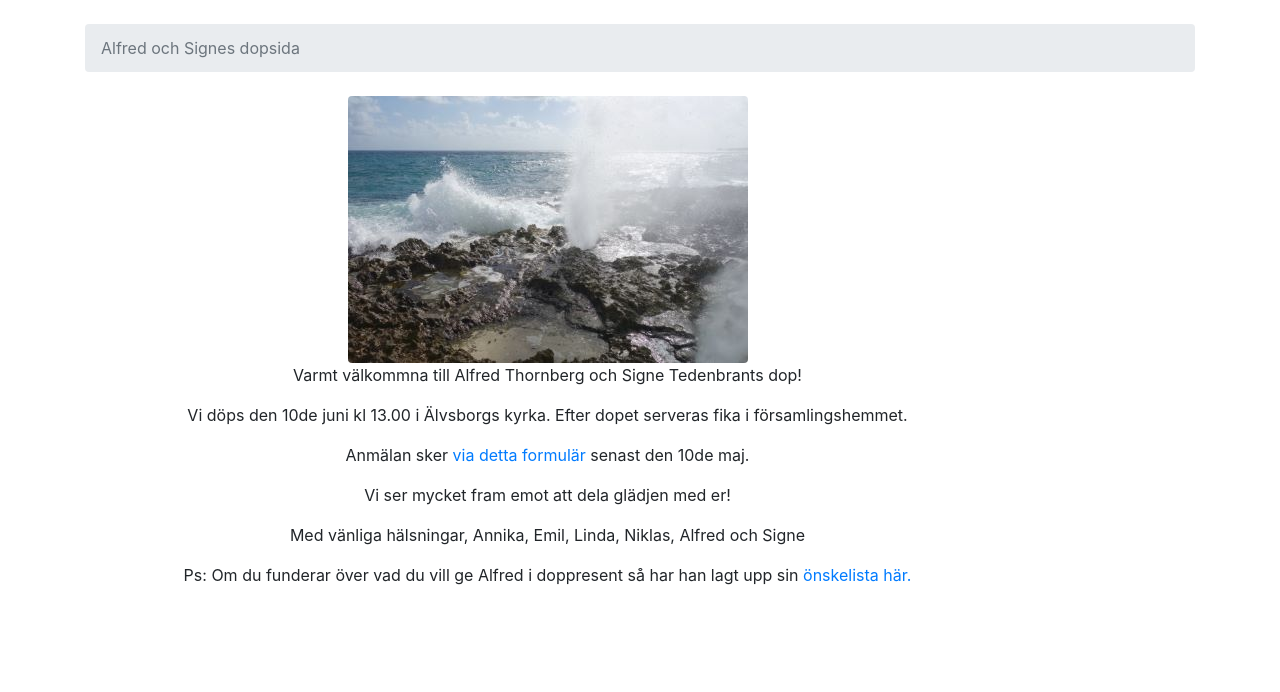
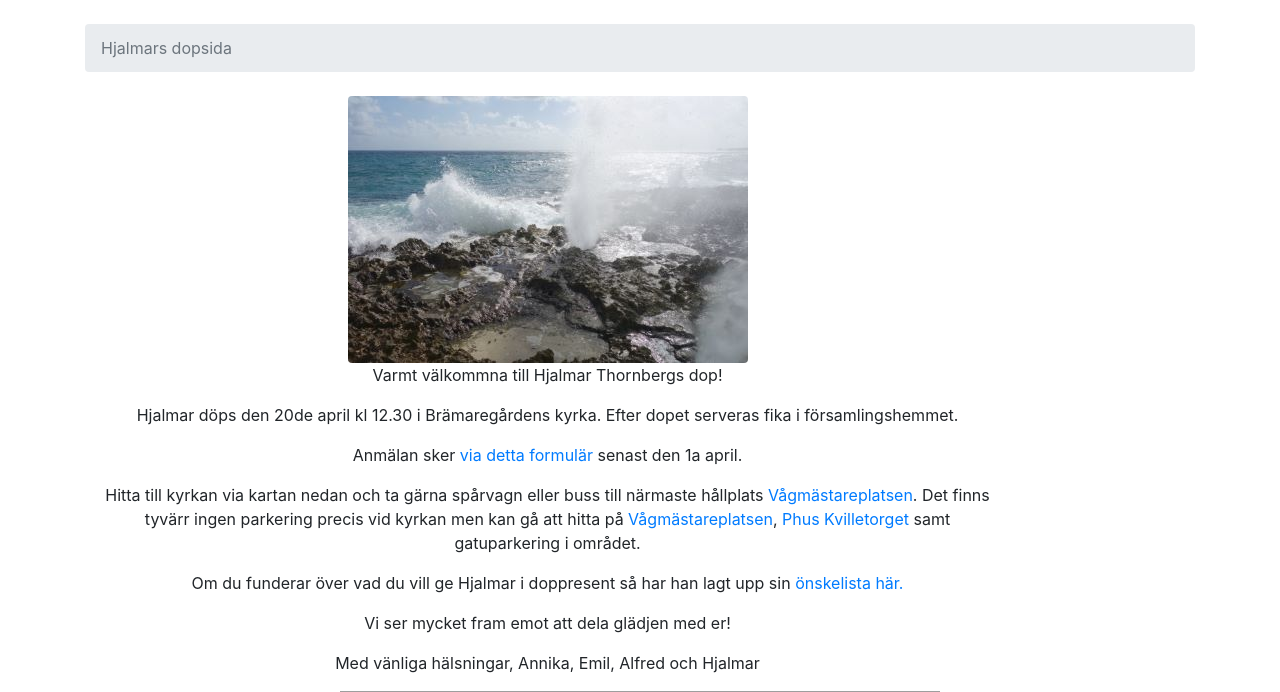
Before and after one commit to AAnkanJ/brollop, a Django app: page / in a window 1280 px wide. Shown: the top 692 px of the page. Before the commit the page ends 585 px from the top, so only its background shows below. Run offline with Django 3.2, Linux system fonts and the light colour scheme; some libraries are stand-ins or nearby versions; some web fonts are replaced; grey boxes are pictures that could not be loaded.

Commit message:
uppdaterat tll hjalmar

```diff
--- a/templates/base.html
+++ b/templates/base.html
@@ -2,7 +2,7 @@
 <html>
   <head>
     <meta charset="utf-8">
-    <title>{% block title %}Alfred och Signes dopsida{% endblock %}</title>
+    <title>{% block title %}Hjalmars dopsida{% endblock %}</title>
     <link href="https://fonts.googleapis.com/css?family=Liu+Jian+Mao+Cao&display=swap" rel="stylesheet">
     <link rel="stylesheet" href="{% static 'css/bootstrap.min.css' %}">
     <link rel="stylesheet" href="{% static 'css/app.css' %}">
--- a/templates/home.html
+++ b/templates/home.html
@@ -3,7 +3,7 @@
 {% load static %}
 
 {% block breadcrumb %}
-  <li class="breadcrumb-item active">Alfred och Signes dopsida</li>
+  <li class="breadcrumb-item active">Hjalmars dopsida</li>
 {% endblock %}
 
 {% block content %}
@@ -13,27 +13,33 @@
     <div class="row">
         <div class="col-10">
               <img src="{% static 'img/hav.jpg' %}" class="rounded mx-auto d-block" alt="{ Välkommen }">
-          <p class="text-center">Varmt välkommna till Alfred Thornberg och Signe Tedenbrants dop!
+          <p class="text-center">Varmt välkommna till Hjalmar Thornbergs dop!
                             </p><p class="text-center">
-Vi döps den 10de juni kl 13.00 i Älvsborgs kyrka.
+Hjalmar döps den 20de april kl 12.30 i Brämaregårdens kyrka.
 Efter dopet serveras fika i församlingshemmet.
 </p><p class="text-center">
-Anmälan sker <a href="https://forms.gle/PmF3aJTqSWeT384R7" class="text-decoration-none" target="_blank" >via detta formulär</a> senast den 10de maj.
+Anmälan sker <a href="https://forms.gle/4Ec4F5HxqkBHQxSr6" class="text-decoration-none" target="_blank">via detta formulär</a> senast den 1a april.
 </p><p class="text-center">
+Hitta till kyrkan via kartan nedan och ta gärna spårvagn eller buss till närmaste hållplats<a href="https://maps.app.goo.gl/cSNZTyRfJNM4Thda6" class="text-decoration-none" target="_blank"> Vågmästareplatsen</a>. Det finns tyvärr ingen parkering precis vid kyrkan men kan gå att hitta på <a href="https://maps.app.goo.gl/yN5NQ48Ve4Dg7cTr5" class="text-decoration-none" target="_blank">Vågmästareplatsen</a>,<a href="https://maps.app.goo.gl/nxgYnL4Q5w7WCaq9A" class="text-decoration-none" target="_blank"> Phus Kvilletorget</a> samt gatuparkering i området.
+</p><p class="text-center">
+Om du funderar över vad du vill ge Hjalmar i doppresent så har han lagt upp sin
+<a href="{% url 'onskelista' %}">önskelista här. </a>
+
+</p><p class="text-center">
+
 Vi ser mycket fram emot att dela glädjen med er!
 </p><p class="text-center">
 
 </p><p class="text-center">
 Med vänliga hälsningar,
-Annika, Emil, Linda, Niklas, Alfred och Signe
-</p><p>
-
-</p><p class="text-center">
-Ps: Om du funderar över vad du vill ge Alfred i doppresent så har han lagt upp sin
-<a href="{% url 'onskelista' %}">önskelista här. </a>
+Annika, Emil, Alfred och Hjalmar
 </p><p>
         </div>
     </div>
 </div>
 
+<div style="text-align: center;">
+  <iframe src="https://www.google.com/maps/embed?pb=!1m18!1m12!1m3!1d490.3331657704447!2d11.943718219152172!3d57.718541415917635!2m3!1f0!2f0!3f0!3m2!1i1024!2i768!4f13.1!3m3!1m2!1s0x464ff4a87587685f%3A0xb873c52756c66b81!2sF%C3%B6rsamlingsexpeditionen%20i%20Br%C3%A4mareg%C3%A5rden%20F%C3%B6rsamling!5e0!3m2!1sen!2sse!4v1707896278149!5m2!1sen!2sse" width="600" height="450" style="border:0;" allowfullscreen="" loading="lazy" referrerpolicy="no-referrer-when-downgrade"></iframe>
+</div>
+
 {% endblock %}
```
Also changed, not shown: templates/onskelista.html (+7 -7 lines).
